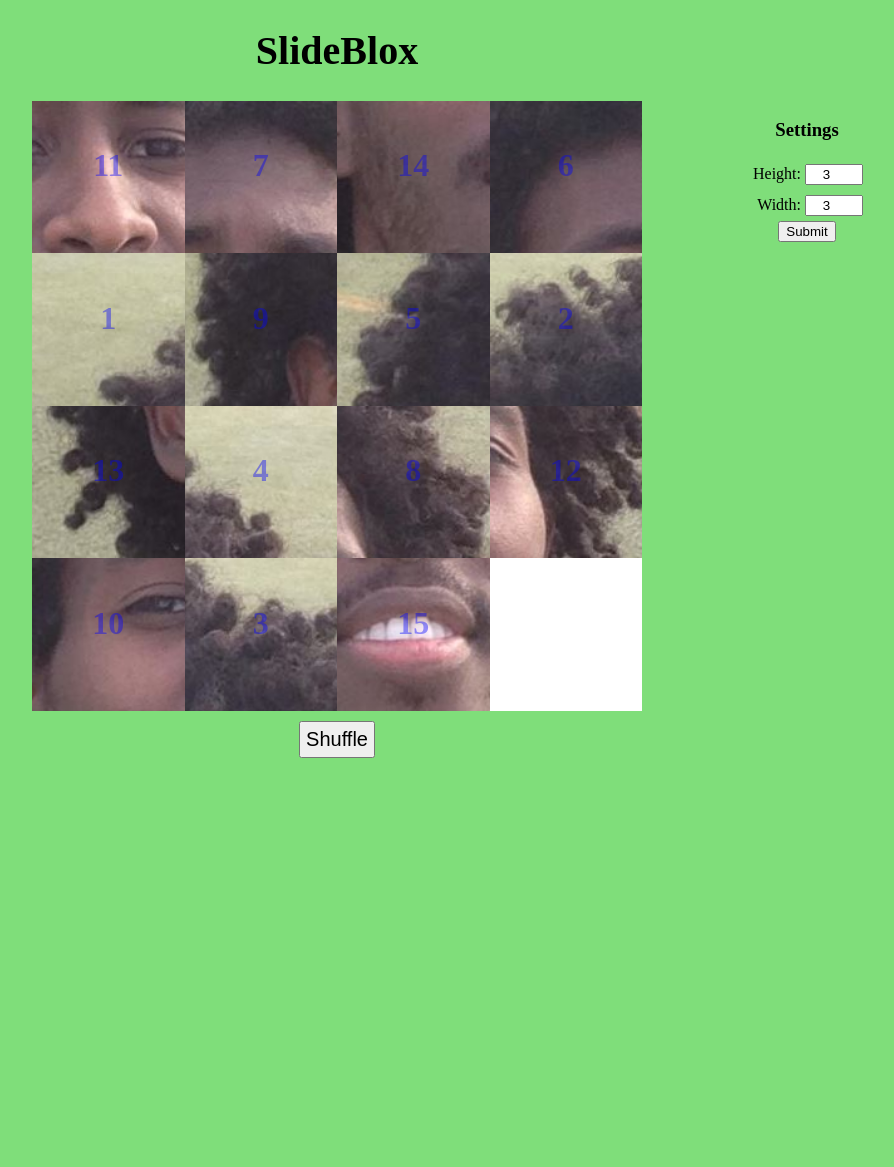
After one commit to LukasChalupa/Slide_Blox, a PHP site: page /index.html in a window 1280 px wide. The commit adds this page. Shown: the top 1167 px of the page, without its empty margins (303-1197 px from the left). Run offline with PHP 8.4, Linux system fonts and the light colour scheme; some libraries are stand-ins or nearby versions.

Commit message:
replace php with js

```diff
--- /dev/null
+++ b/index.html
@@ -0,0 +1,41 @@
+<!DOCTYPE html>
+<html>
+	<head>
+		<title>SlideBlox</title>
+		<link rel="stylesheet" type="text/css" href="style.css">
+		<meta charset="UTF-8">
+		<script type = "text/javascript" src = "http://ajax.googleapis.com/ajax/libs/jquery/2.1.3/jquery.min.js"></script>
+	    <script type = "text/javascript" language="javascript" src="script.js"></script>
+	</head>
+
+	<body>
+		<h1>SlideBlox</h1>
+		<div class="content">
+			<div class="box">
+				<!-- this div contains all the square blocks -->
+			</div>
+
+			<form class="settings">
+				<h3>Settings</h3>
+				<div>
+					<label>Height:</label>
+					<input type="number" name="height" min="3" max="10" value="3"><br>
+				</div>
+				<div>
+					<label>Width:</label>
+					<input type="number" name="width" min="3" max="10" value="3"><br>
+				</div>
+				<div
+					><button type="submit" id="submit">Submit</button>
+				</div>
+			</form>
+		</div>
+
+		<button id="shuffle">Shuffle</button>
+
+		<div class="sideBar">
+		</div>
+
+	</body>
+
+</html>
--- a/script.js
+++ b/script.js
@@ -5,9 +5,17 @@ var height = 4;
 var x0, y0; // states the x,y position of an empty block
 
 $(document).ready(function(){
+    var id = 0;
     for(i=0; i<height; i++) {
     	blocks[i] = [];
 		for(j=0; j<width; j++) {
+
+            // append block to html
+            if(id!=width*height-1) {
+                $(".box").append('<div class="block" id="' + id + '"><span></span><h2>' + ++id + '</h2></div>');
+            }
+
+            // set its position
 			blocks[i][j] = $("#"+(i*height+j));
 			$(blocks[i][j]).css({"left":100/width*j+"%",
                                  "top":100/height*i+"%"});
--- a/style.css
+++ b/style.css
@@ -37,8 +37,8 @@ input {
 
 .box {
 	position: relative;
-	width: 50%;
-	height: 60vh;
+	width: 450px;
+	height: 450px;
 	padding: 80px;
 	margin: auto;
 	background-color: white;
@@ -64,7 +64,7 @@ input {
 	width: 400%;
 	height: 400%;
 	display: block;
-	background: url(src/Ali.jpg);
+	background: url(src/Ali.JPG);
 	background-size: cover;
 	background-position: center;
 	position: absolute;
```
